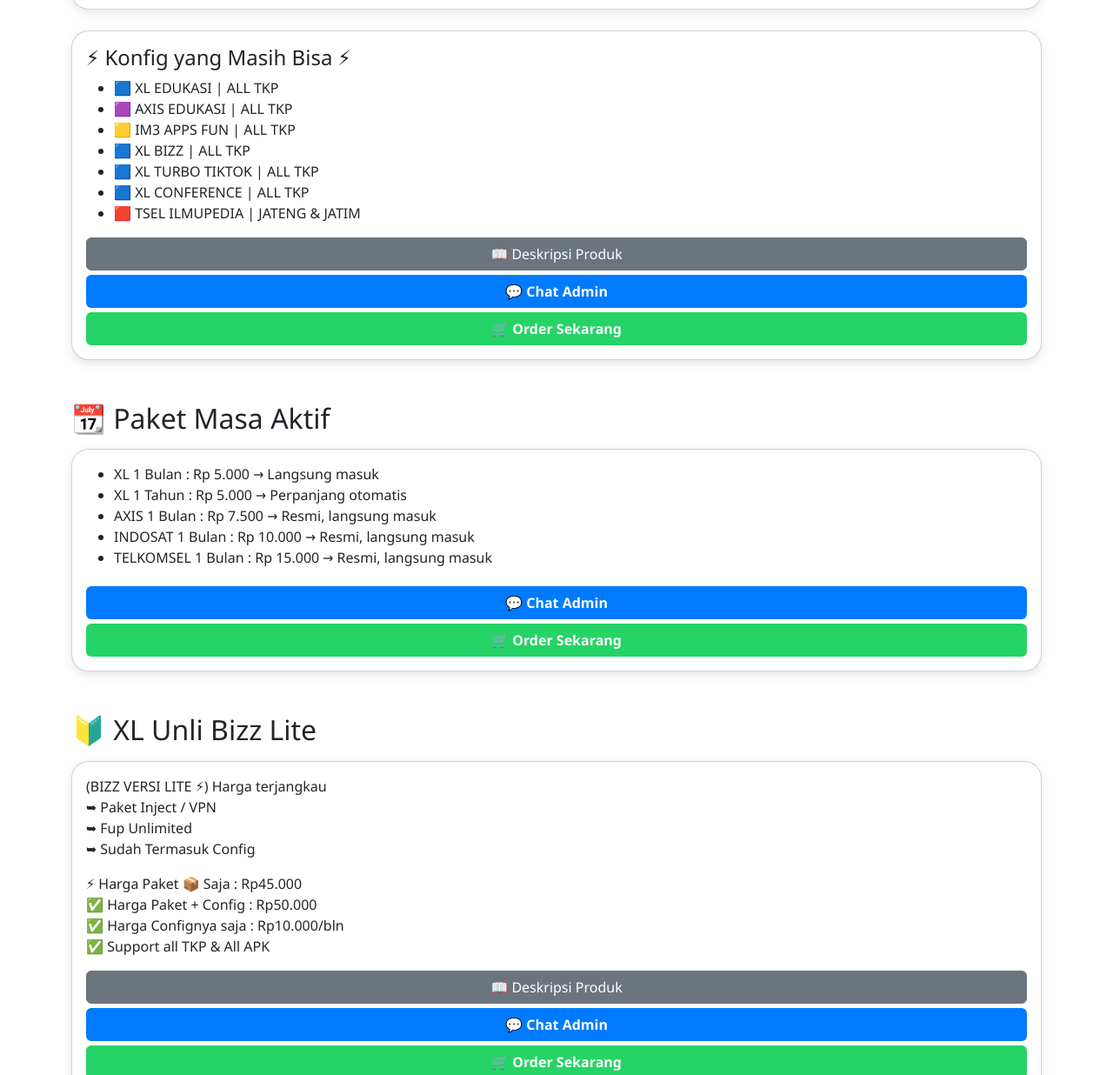
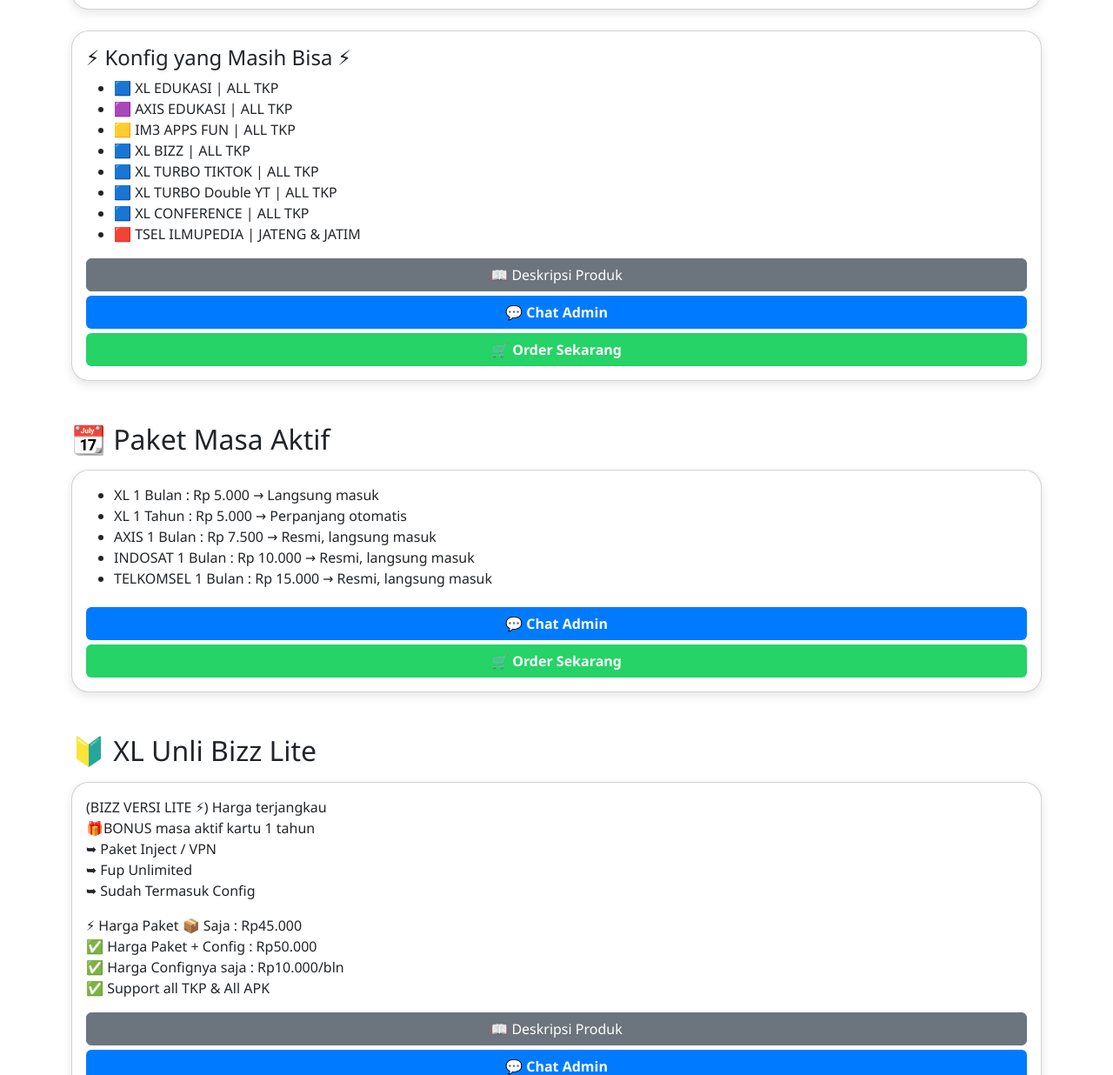
Before and after one commit to fujishop4/promosi, a plain HTML site: page index.html in a window 1280 px wide. Shown: the part 1354-2590 px from the top of the page at 87% size. Drawn offline with nearby package versions, Linux system fonts and the light colour scheme.

Commit message:
Update index.html

```diff
--- a/index.html
+++ b/index.html
@@ -174,6 +174,7 @@
           <li>🟨 IM3 APPS FUN | ALL TKP</li>
           <li>🟦 XL BIZZ | ALL TKP</li>
           <li>🟦 XL TURBO TIKTOK | ALL TKP</li>
+          <li>🟦 XL TURBO Double YT | ALL TKP</li>
           <li>🟦 XL CONFERENCE | ALL TKP</li>
           <li>🟥 TSEL ILMUPEDIA | JATENG & JATIM</li>
         </ul>
@@ -209,19 +210,19 @@
     <h2 class="mb-3 mt-5" id="unli">🔰 XL Unli Bizz Lite</h2>
     <div class="card mb-4">
       <div class="card-body">
-        <p>(BIZZ VERSI LITE ⚡) Harga terjangkau<br>➥ Paket Inject / VPN<br>➥ Fup Unlimited<br>➥ Sudah Termasuk Config</p>
+        <p>(BIZZ VERSI LITE ⚡) Harga terjangkau<br>🎁BONUS masa aktif kartu 1 tahun<br>➥ Paket Inject / VPN<br>➥ Fup Unlimited<br>➥ Sudah Termasuk Config</p>
         <p>⚡ Harga Paket 📦 Saja : Rp45.000<br>✅ Harga Paket + Config : Rp50.000<br>✅ Harga Confignya saja : Rp10.000/bln<br>✅ Support all TKP & All APK</p>
         <button class="btn btn-secondary w-100" data-bs-toggle="collapse" data-bs-target="#desc4">📖 Deskripsi Produk</button>
         <div id="desc4" class="collapse mt-2">
           <ul>
-            <li>Fup biz lite belum diketahui mentoknya</li>
+            <li>Fup biz 300GB+</li>
             <li>Disarankan gunakan nomor non-pribadi</li>
             <li>Kuota berlaku 1 bulan</li>
             <li>Unlimited unofficial (tidak ada garansi)</li>
           </ul>
         </div>
         <a href="https://wa.me/6281214726068" class="btn order-btn w-100">💬 Chat Admin</a>
-        <a href="https://wa.me/6281214726068?text=Halo%20Admin,%20saya%20ingin%20beli%20XL%20Unli%20Bizz%20Lite" class="btn whatsapp-btn w-100">🛒 Order Sekarang</a>
+        <a href="https://wa.me/6281214726068?text=Halo%20Admin,%20saya%20ingin%20beli%20XL%20Unli%20Bizz%20Lite%20+🎁Bonus%20masa%20aktif%20kartu%201tahun" class="btn whatsapp-btn w-100">🛒 Order Sekarang</a>
       </div>
     </div>
 
```
